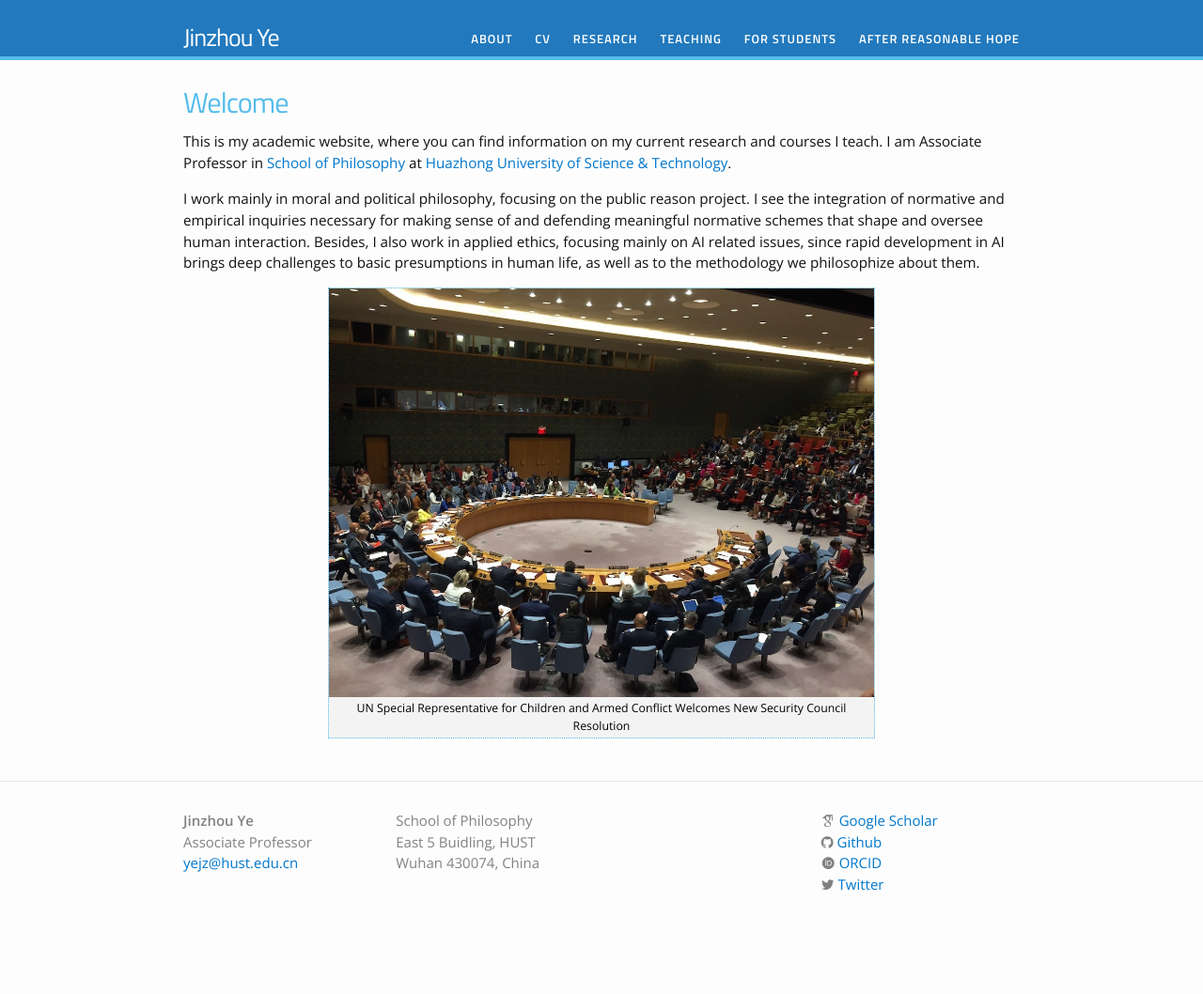
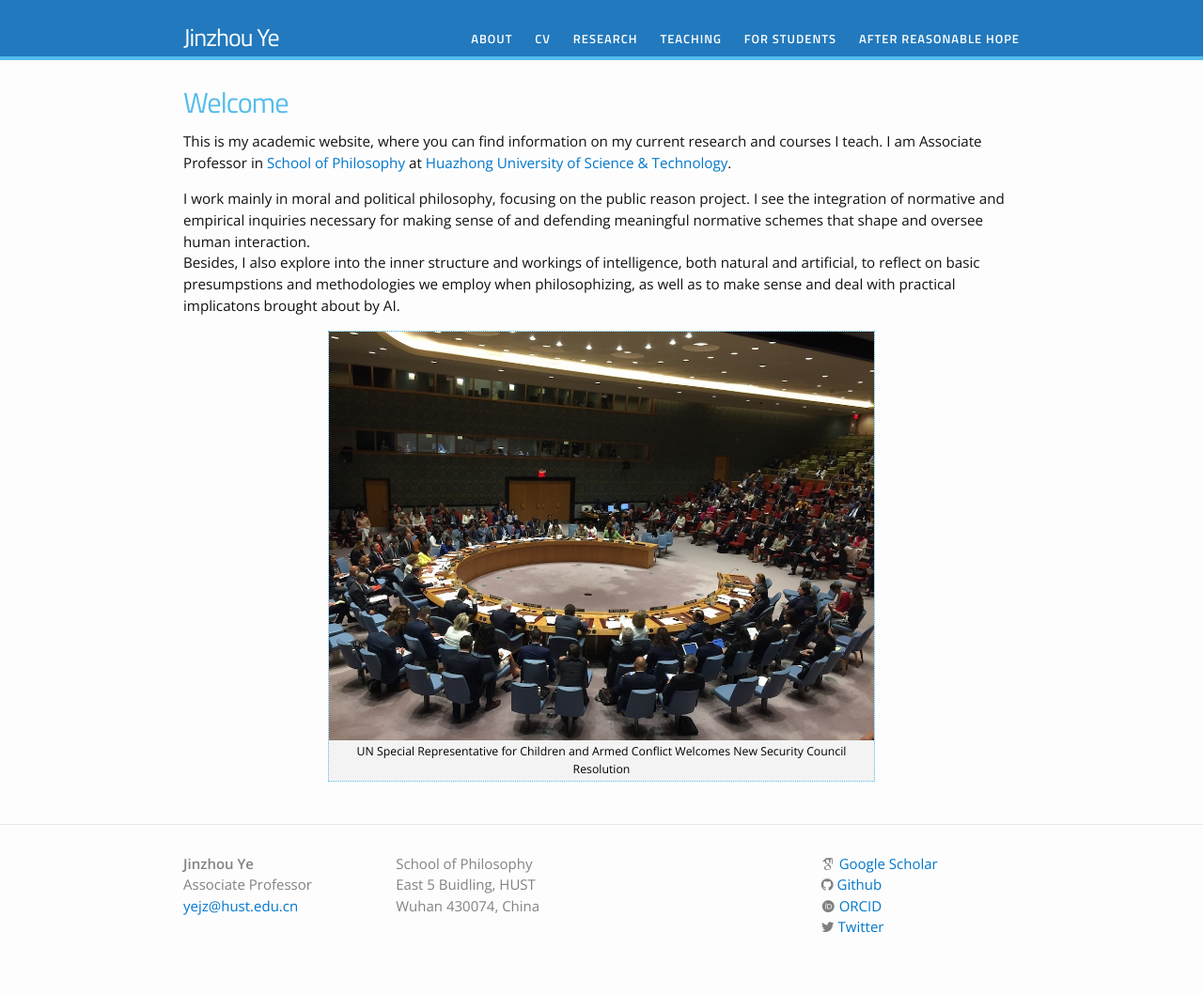
Before and after one commit to yejzh/yejzh.github.io, a Jekyll site: the page built from index.html, in a window 1280 px wide. Shown: the whole page at 94% size. Built offline with Jekyll 4.4.1, drawn with Linux system fonts in a browser that asks for light colours; nearby versions of some CDN libraries; some web fonts are replaced; before the commit the page ends 1012 px from its top, so only the background shows below that.

Commit message:
Update index.html

```diff
--- a/index.html
+++ b/index.html
@@ -8,7 +8,8 @@ layout: default
 <h1>Welcome</h1>
 
 	<p>This is my academic website, where you can find information on my current research and courses I teach. I am Associate Professor in <a href="http://phil.hust.edu.cn/english/Home.htm" target="_blank">School of Philosophy</a> at <a href="http://english.hust.edu.cn" target="_blank">Huazhong University of Science &amp; Technology</a>.
-	</p>I work mainly in moral and political philosophy, focusing on the public reason project. I see the integration of normative and empirical inquiries necessary for making sense of and defending meaningful normative schemes that shape and oversee human interaction. Besides, I also work in applied ethics, focusing mainly on AI related issues, since rapid development in AI brings deep challenges to basic presumptions in human life, as well as to the methodology we philosophize about them.</p>
-
+	</p>I work mainly in moral and political philosophy, focusing on the public reason project. I see the integration of normative and empirical inquiries necessary for making sense of and defending meaningful normative schemes that shape and oversee human interaction.
+<p>Besides, I also explore into the inner structure and workings of intelligence, both natural and artificial, to reflect on basic presumpstions and methodologies we employ when philosophizing, as well as to make sense and deal with practical implicatons brought about by AI.</p>
+</p>
 {% include image.html url="/images/UN-council.jpg" caption="UN Special Representative for Children and Armed Conflict Welcomes New Security Council Resolution" width=580 align="center" %}
 </div>
```
